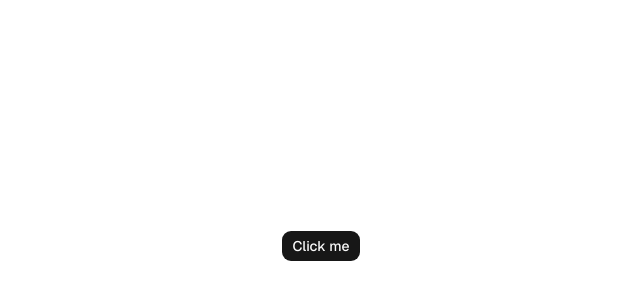
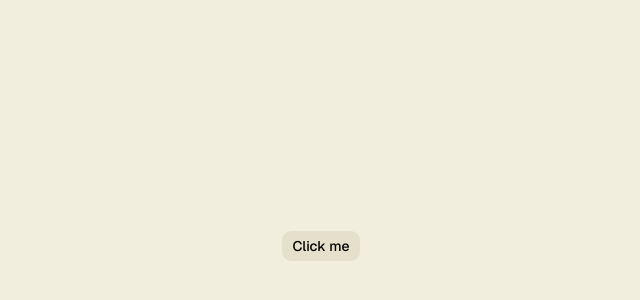
Before and after one commit to noonefr69/nooneportfolio, a Next.js app: page / in a window 1280 px wide. Shown: the part 154-454 px from the top of the page, without its empty margins (319-959 px from the left). Built offline with nearby package versions, Linux system fonts and the light colour scheme.

Commit message:
new theme added and layout change

```diff
--- a/src/app/globals.css
+++ b/src/app/globals.css
@@ -48,72 +48,74 @@
 }
 
 :root {
-    --background: oklch(1 0 0);
-    --foreground: oklch(0.145 0 0);
-    --card: oklch(1 0 0);
-    --card-foreground: oklch(0.145 0 0);
-    --popover: oklch(1 0 0);
-    --popover-foreground: oklch(0.145 0 0);
-    --primary: oklch(0.205 0 0);
-    --primary-foreground: oklch(0.985 0 0);
-    --secondary: oklch(0.97 0 0);
-    --secondary-foreground: oklch(0.205 0 0);
-    --muted: oklch(0.97 0 0);
-    --muted-foreground: oklch(0.556 0 0);
-    --accent: oklch(0.97 0 0);
-    --accent-foreground: oklch(0.205 0 0);
-    --destructive: oklch(0.577 0.245 27.325);
-    --border: oklch(0.922 0 0);
-    --input: oklch(0.922 0 0);
-    --ring: oklch(0.708 0 0);
-    --chart-1: oklch(0.87 0 0);
-    --chart-2: oklch(0.556 0 0);
-    --chart-3: oklch(0.439 0 0);
-    --chart-4: oklch(0.371 0 0);
-    --chart-5: oklch(0.269 0 0);
+    /* Paper Theme - Light Mode */
+    --background: #f2eede;
+    --foreground: #000000;
+    --card: #f2eede;
+    --card-foreground: #000000;
+    --popover: #f2eede;
+    --popover-foreground: #000000;
+    --primary: #1e6fcc;
+    --primary-foreground: #ffffff;
+    --secondary: #e5e0cc; /* Slightly darker paper */
+    --secondary-foreground: #000000;
+    --muted: #e5e0cc;
+    --muted-foreground: #555555; /* Bright Black */
+    --accent: #158c86; /* Cyan */
+    --accent-foreground: #ffffff;
+    --destructive: #cc3e28; /* Red */
+    --border: #d6d1be; /* Subtle darker paper for borders */
+    --input: #d6d1be;
+    --ring: #1e6fcc; /* Blue */
+    --chart-1: #1e6fcc;
+    --chart-2: #5c21a5;
+    --chart-3: #158c86;
+    --chart-4: #216609;
+    --chart-5: #b58900;
     --radius: 0.625rem;
-    --sidebar: oklch(0.985 0 0);
-    --sidebar-foreground: oklch(0.145 0 0);
-    --sidebar-primary: oklch(0.205 0 0);
-    --sidebar-primary-foreground: oklch(0.985 0 0);
-    --sidebar-accent: oklch(0.97 0 0);
-    --sidebar-accent-foreground: oklch(0.205 0 0);
-    --sidebar-border: oklch(0.922 0 0);
-    --sidebar-ring: oklch(0.708 0 0);
+    --sidebar: #e5e0cc;
+    --sidebar-foreground: #000000;
+    --sidebar-primary: #1e6fcc;
+    --sidebar-primary-foreground: #ffffff;
+    --sidebar-accent: #158c86;
+    --sidebar-accent-foreground: #ffffff;
+    --sidebar-border: #d6d1be;
+    --sidebar-ring: #1e6fcc;
 }
 
 .dark {
-    --background: oklch(0.145 0 0);
-    --foreground: oklch(0.985 0 0);
-    --card: oklch(0.205 0 0);
-    --card-foreground: oklch(0.985 0 0);
-    --popover: oklch(0.205 0 0);
-    --popover-foreground: oklch(0.985 0 0);
-    --primary: oklch(0.922 0 0);
-    --primary-foreground: oklch(0.205 0 0);
-    --secondary: oklch(0.269 0 0);
-    --secondary-foreground: oklch(0.985 0 0);
-    --muted: oklch(0.269 0 0);
-    --muted-foreground: oklch(0.708 0 0);
-    --accent: oklch(0.269 0 0);
-    --accent-foreground: oklch(0.985 0 0);
-    --destructive: oklch(0.704 0.191 22.216);
-    --border: oklch(1 0 0 / 10%);
-    --input: oklch(1 0 0 / 15%);
-    --ring: oklch(0.556 0 0);
-    --chart-1: oklch(0.87 0 0);
-    --chart-2: oklch(0.556 0 0);
-    --chart-3: oklch(0.439 0 0);
-    --chart-4: oklch(0.371 0 0);
-    --chart-5: oklch(0.269 0 0);
-    --sidebar: oklch(0.205 0 0);
-    --sidebar-foreground: oklch(0.985 0 0);
-    --sidebar-primary: oklch(0.488 0.243 264.376);
-    --sidebar-primary-foreground: oklch(0.985 0 0);
-    --sidebar-accent: oklch(0.269 0 0);
-    --sidebar-accent-foreground: oklch(0.985 0 0);
-    --sidebar-border: oklch(1 0 0 / 10%);
-    --sidebar-ring: oklch(0.556 0 0);
+    /* Paper Theme - Dark Mode (Inverted mapping) */
+    --background: #000000;
+    --foreground: #aaaaaa; /* White */
+    --card: #0a0a0a; /* Slight lift from background */
+    --card-foreground: #aaaaaa;
+    --popover: #0a0a0a;
+    --popover-foreground: #aaaaaa;
+    --primary: #1e6fcc; /* Blue */
+    --primary-foreground: #ffffff;
+    --secondary: #1a1a1a; /* Slight lift from background */
+    --secondary-foreground: #aaaaaa;
+    --muted: #1a1a1a;
+    --muted-foreground: #555555; /* Bright Black */
+    --accent: #158c86; /* Cyan */
+    --accent-foreground: #ffffff;
+    --destructive: #cc3e28; /* Red */
+    --border: #333333; /* Subtle dark grey border derived from palette */
+    --input: #333333;
+    --ring: #555555; /* Bright Black */
+    --chart-1: #1e6fcc;
+    --chart-2: #5c21a5;
+    --chart-3: #158c86;
+    --chart-4: #216609;
+    --chart-5: #b58900;
+    --sidebar: #0a0a0a;
+    --sidebar-foreground: #aaaaaa;
+    --sidebar-primary: #1e6fcc;
+    --sidebar-primary-foreground: #ffffff;
+    --sidebar-accent: #158c86;
+    --sidebar-accent-foreground: #ffffff;
+    --sidebar-border: #333333;
+    --sidebar-ring: #555555;
 }
 
 @layer base {
--- a/src/app/layout.tsx
+++ b/src/app/layout.tsx
@@ -3,7 +3,7 @@ import "./globals.css";
 import { Geist } from "next/font/google";
 import { cn } from "@/lib/utils";
 
-const geist = Geist({subsets:['latin'],variable:'--font-sans'});
+const geist = Geist({ subsets: ["latin"], variable: "--font-sans" });
 
 export const metadata: Metadata = {
   title: "Create Next App",
@@ -13,7 +13,9 @@ export const metadata: Metadata = {
 export default function RootLayout({ children }: LayoutProps<"/">) {
   return (
     <html lang="en" className={cn("h-full", "font-sans", geist.variable)}>
-      <body className="min-h-full flex flex-col">{children}</body>
+      <body className="min-h-full flex flex-col">
+        <main className="max-w-7xl min-w-0 w-full mx-auto">{children}</main>
+      </body>
     </html>
   );
 }
--- a/src/app/page.tsx
+++ b/src/app/page.tsx
@@ -3,7 +3,7 @@ import { Button } from "@/components/ui/button";
 export default function Home() {
   return (
     <div className="flex min-h-svh items-center justify-center">
-      <Button>Click me</Button>
+      <Button variant={"secondary"}>Click me</Button>
     </div>
   );
 }
```
Lines whose indentation alone changed are shown as unchanged.
